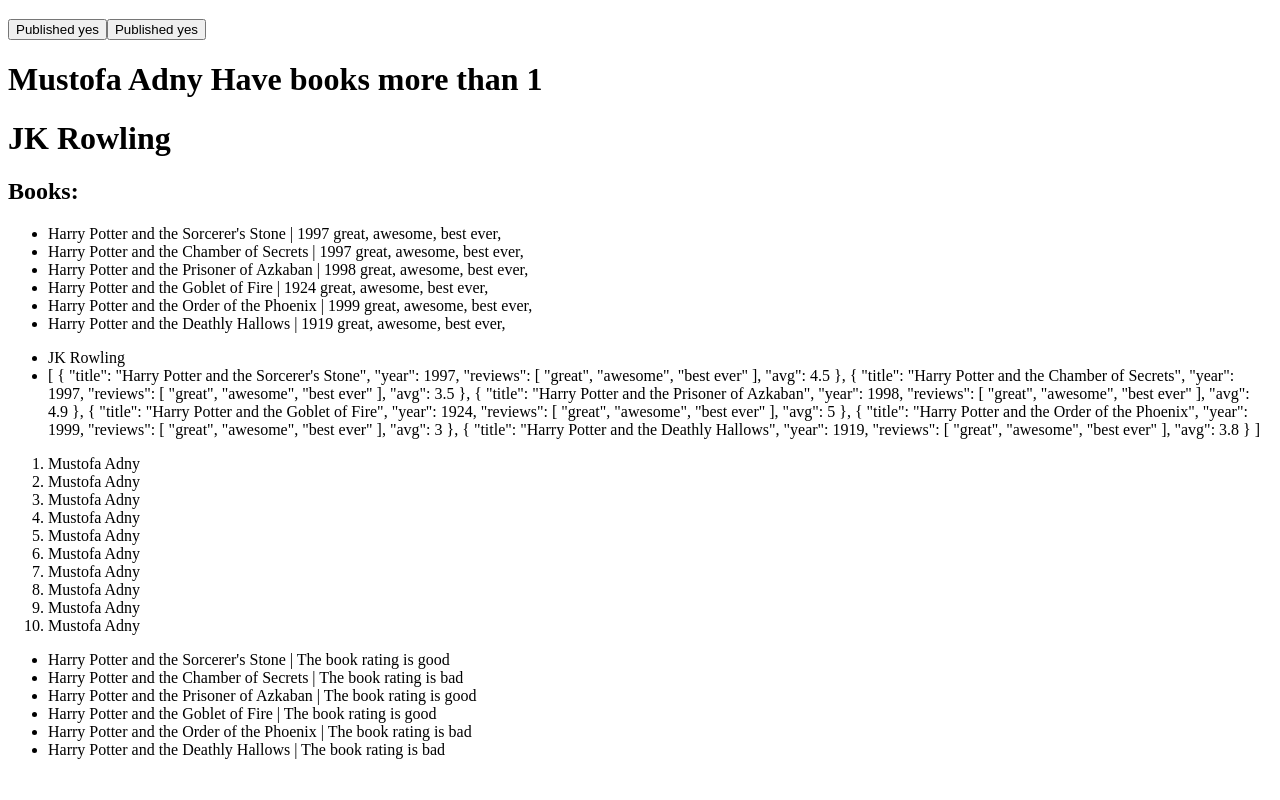
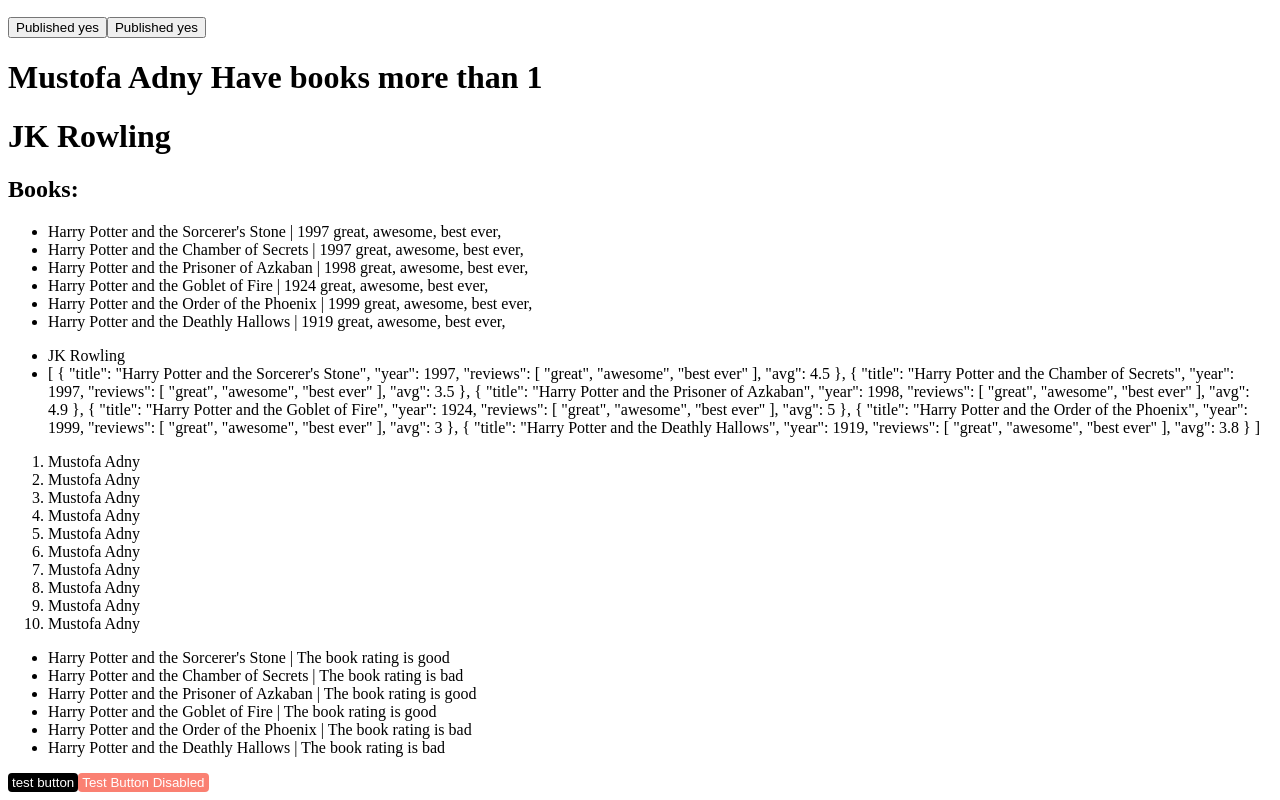
Before and after one commit to Mustofaadni04040/vue-basics, a Vue app: page / in a window 1280 px wide. Shown: the part 459-1259 px from the top of the page. Before the commit the page ends 1234 px from the top, so only its background shows below. Built offline with nearby package versions, Linux system fonts and the light colour scheme.

Commit message:
Class & Style Bindings

```diff
--- a/src/App.vue
+++ b/src/App.vue
@@ -4,6 +4,7 @@
 import ComputedProperties from './components/ComputedProperties.vue'
 import ConditionalRendering from './components/ConditionalRendering.vue'
 import ListRendering from './components/ListRendering.vue'
+import ClassAndStyle from './components/ClassAndStyle.vue'
 
 const name = 'Ucok Udin'
 const blogPost = "<p style='color: red'>Ini adalah blog post</p>"
@@ -19,6 +20,11 @@
 }
 
 const user = reactive({ name: 'Adudu', age: 20 })
+const disabled = ref(false)
+const makeDisabled = () => {
+  disabled.value = !disabled.value
+}
+const disabledColor = '#ff0000'
 </script>
 
 <template>
@@ -43,6 +49,16 @@
 
   <ConditionalRendering />
   <ListRendering />
+  <ClassAndStyle />
+
+  <MainButton
+    @click="makeDisabled"
+    :disabled="disabled"
+    :class="{ disabled }"
+    class="ucok"
+    :title="`Test Button Disabled`"
+    :style="{ color: disabled ? disabledColor : '' }"
+  />
 </template>
 
 <style scoped></style>
--- /dev/null
+++ b/src/components/ClassAndStyle.vue
@@ -0,0 +1,11 @@
+<script setup>
+import { ref } from 'vue'
+import MainButton from './MainButton.vue'
+const isDisabled = ref(true)
+</script>
+
+<template>
+  <MainButton :title="`test button`" :disabled="isDisabled" :class="{ disabled: isDisabled }" />
+</template>
+
+<style scoped></style>
--- a/src/components/MainButton.vue
+++ b/src/components/MainButton.vue
@@ -32,7 +32,19 @@
       {{ renderIsLoading() }}
     </button>
   </a> -->
-  <button>{{ title }} {{ numberButton }}</button>
+  <button class="button">{{ title }} {{ numberButton }}</button>
 </template>
 
-<style scoped></style>
+<style scoped>
+.button {
+  background-color: salmon;
+  border: none;
+  padding: 2px 4px;
+  border-radius: 4px;
+  color: white;
+  cursor: pointer;
+}
+.disabled {
+  background-color: black;
+}
+</style>
```
